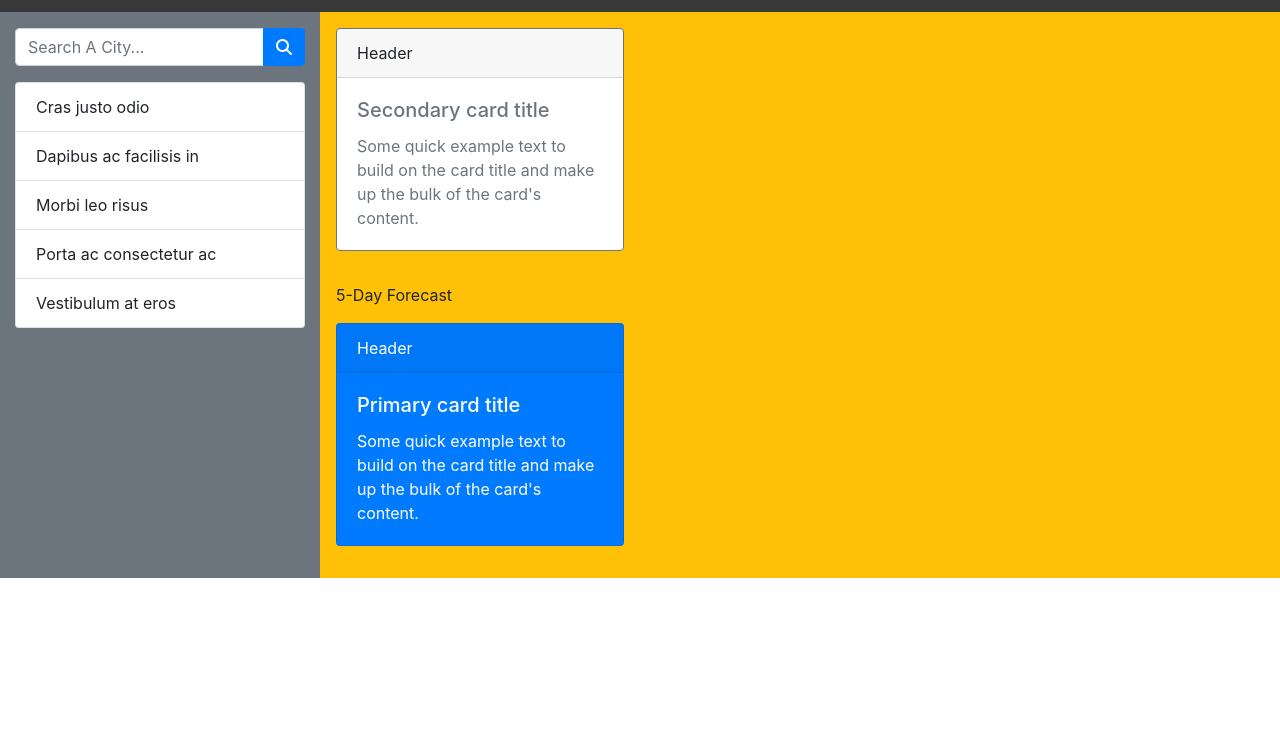
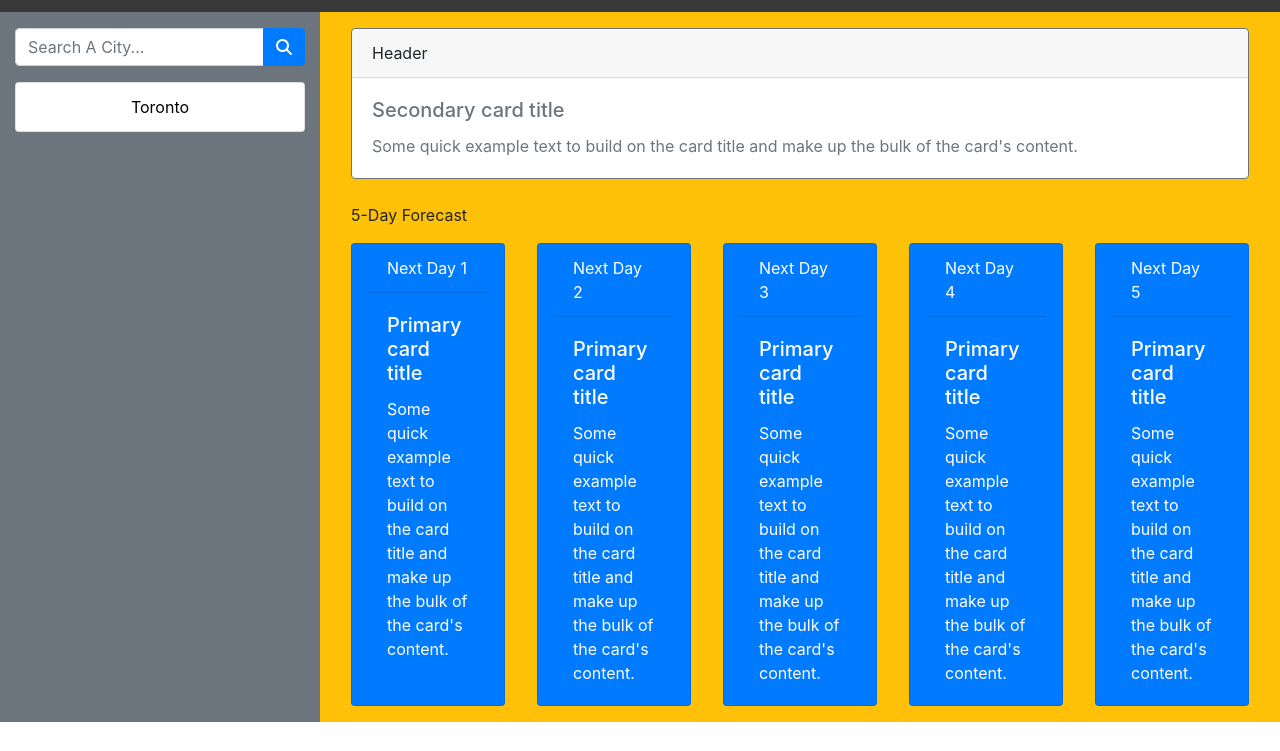
Before and after one commit to lylylong/my-weather-channel, a plain HTML site: page index.html in a window 1280 px wide. Shown: the part 49-800 px from the top of the page. Drawn offline with nearby package versions, Linux system fonts and the light colour scheme.

Commit message:
fetch api to get server response

```diff
--- a/assets/css/style.css
+++ b/assets/css/style.css
@@ -49,11 +49,15 @@ header p {
   margin: 1rem 0;
 }
 
-.current-weather,
-.forecast-weather {
-  padding: 1rem;
+.card {
+  margin: 1rem;
+}
+
+.next-date {
+  background-color: #007bff;
 }
 
 .forecast-title {
-  padding-left: 1rem;
+  margin-top: 1.5rem;
+  margin-left: 1rem;
 }
--- a/assets/js/main.js
+++ b/assets/js/main.js
@@ -0,0 +1,33 @@
+let cityInput = "";
+let cityId = "";
+
+// click the search button to get the city input
+$("#button-addon2").on("click", function () {
+  console.log("Search button is clicked!");
+  cityInput = $(this).parents().siblings("#city-input").val();
+
+  console.log(cityInput);
+
+  function getCurrentWeather() {
+    fetch(
+      "https://api.openweathermap.org/data/2.5/forecast?q=" +
+        cityInput +
+        "&appid=a8e17bfcb12d79725964af1dd67c506a"
+    )
+      .then(function (response) {
+        return response.json();
+      })
+      .then(function (responseJsonReturned) {
+        console.log(responseJsonReturned);
+        let cityId = responseJsonReturned.city.id;
+        console.log(cityId);
+        // local storage the city id and city name
+        localStorage.setItem(cityId, cityInput);
+      });
+  }
+
+  getCurrentWeather();
+
+  // after search, reset the input
+  $(this).parents().siblings("#city-input").val("");
+});
--- a/index.html
+++ b/index.html
@@ -28,9 +28,11 @@
         <div class="row">
           <!-- Left Section -->
           <div class="col-3 left-col bg-secondary">
+            <!-- Search Area -->
             <div class="search-zone left-up-col">
               <div class="input-group mb-3">
                 <input
+                  id="city-input"
                   type="text"
                   class="form-control"
                   placeholder="Search A City..."
@@ -48,21 +50,18 @@
                 </div>
               </div>
             </div>
-            <div class="city-display down-up-col">
+            <!-- City Lists -->
+            <div class="city-display left-down-col">
               <ul class="list-group">
-                <li class="list-group-item">Cras justo odio</li>
-                <li class="list-group-item">Dapibus ac facilisis in</li>
-                <li class="list-group-item">Morbi leo risus</li>
-                <li class="list-group-item">Porta ac consectetur ac</li>
-                <li class="list-group-item">Vestibulum at eros</li>
+                <button class="list-group-item">Toronto</button>
               </ul>
             </div>
           </div>
           <!-- Right Section - One City Weather Displays -->
           <div class="col-9 right-col bg-warning">
             <!-- Current Weather -->
-            <div class="row current-weather">
-              <div class="card border-secondary mb-3" style="max-width: 18rem">
+            <div class="row-fluid current-weather">
+              <div class="card border-secondary mb-2">
                 <div class="card-header">Header</div>
                 <div class="card-body text-secondary">
                   <h5 class="card-title">Secondary card title</h5>
@@ -74,14 +73,12 @@
               </div>
             </div>
             <!-- 5-Day Forecast Title -->
-            <div class="row forecast-title">5-Day Forecast</div>
+            <div class="row-fluid forecast-title">5-Day Forecast</div>
             <!-- Forecast Weather -->
-            <div class="row forecast-weather">
-              <div
-                class="card text-white bg-primary mb-3"
-                style="max-width: 18rem"
-              >
-                <div class="card-header">Header</div>
+            <div class="row-fluid forecast-weather d-flex">
+              <!-- Next Day 1 -->
+              <div class="col card text-white bg-primary" id="next-day-1">
+                <div class="card-header next-date">Next Day 1</div>
                 <div class="card-body">
                   <h5 class="card-title">Primary card title</h5>
                   <p class="card-text">
@@ -90,6 +87,51 @@
                   </p>
                 </div>
               </div>
+              <!-- Next Day 2 -->
+              <div class="col card text-white bg-primary" id="next-day-2">
+                <div class="card-header next-date">Next Day 2</div>
+                <div class="card-body">
+                  <h5 class="card-title">Primary card title</h5>
+                  <p class="card-text">
+                    Some quick example text to build on the card title and make
+                    up the bulk of the card's content.
+                  </p>
+                </div>
+              </div>
+              <!-- Next Day 3 -->
+              <div class="col card text-white bg-primary" id="next-day-3">
+                <div class="card-header next-date">Next Day 3</div>
+                <div class="card-body">
+                  <h5 class="card-title">Primary card title</h5>
+                  <p class="card-text">
+                    Some quick example text to build on the card title and make
+                    up the bulk of the card's content.
+                  </p>
+                </div>
+              </div>
+              <!-- Next Day 4 -->
+              <div class="col card text-white bg-primary" id="next-day-4">
+                <div class="card-header next-date">Next Day 4</div>
+                <div class="card-body">
+                  <h5 class="card-title">Primary card title</h5>
+                  <p class="card-text">
+                    Some quick example text to build on the card title and make
+                    up the bulk of the card's content.
+                  </p>
+                </div>
+              </div>
+              <!-- Next Day 5 -->
+              <div class="col card text-white bg-primary" id="next-day-5">
+                <div class="card-header next-date">Next Day 5</div>
+                <div class="card-body">
+                  <h5 class="card-title">Primary card title</h5>
+                  <p class="card-text">
+                    Some quick example text to build on the card title and make
+                    up the bulk of the card's content.
+                  </p>
+                </div>
+              </div>
+              <!-- End of Cards -->
             </div>
           </div>
         </div>
```
